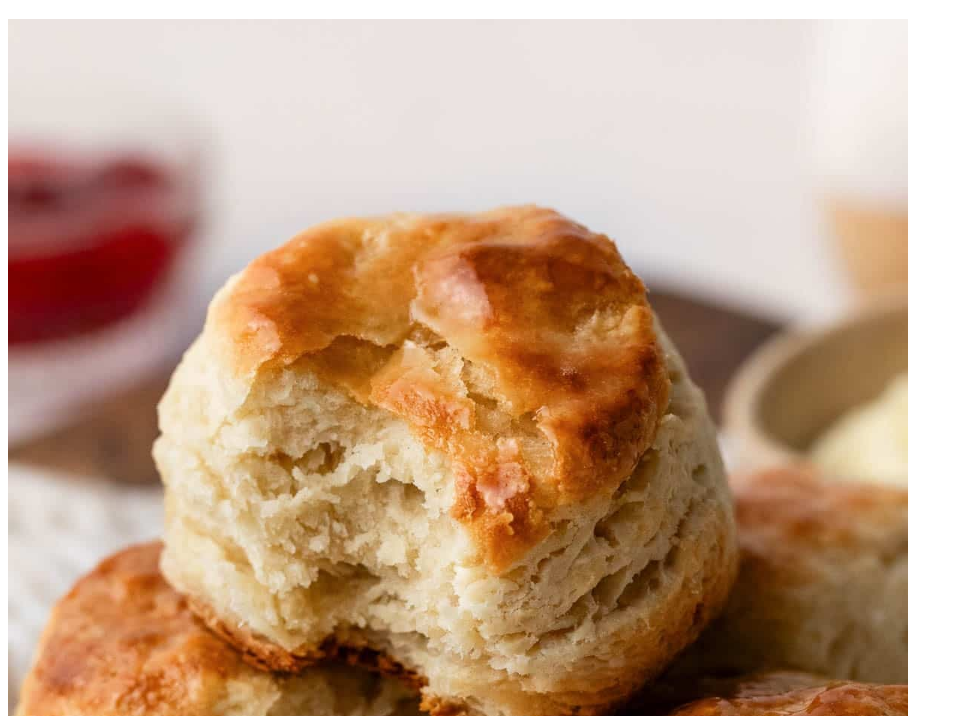
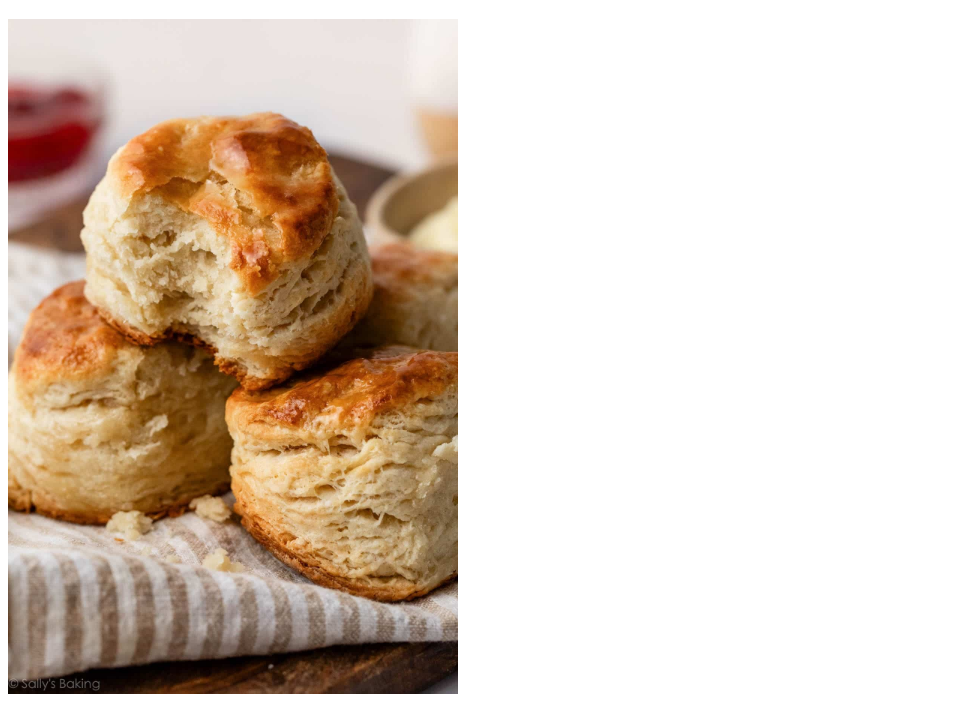
Before and after one commit to Fusion27122/odin-recipes, a plain HTML site: page recipes/buttermilkb.html in a window 1280 px wide. Shown: the part 61-777 px from the top of the page, without its empty margins (0-963 px from the left). Drawn offline with Linux system fonts and the light colour scheme.

Commit message:
edited images

```diff
--- a/recipes/buttermilkb.html
+++ b/recipes/buttermilkb.html
@@ -7,7 +7,7 @@
 
 <body>
 <h1>Buttermilk Biscuits</h1>
-<img src="../images/biscuits.jpg" alt="Buttermilk Biscuits" height="auto" width="900">
+<img src="../images/biscuits.jpg" alt="Buttermilk Biscuits" height="auto" width="450">
 
     <h1>Ingredients</h1>
 <ul>
```
Also changed, not shown: recipes/tiramisu.html (+1 -1 lines).
